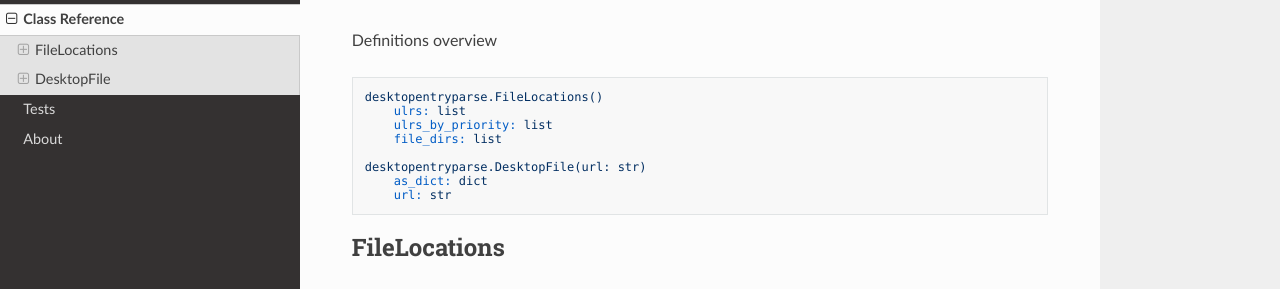
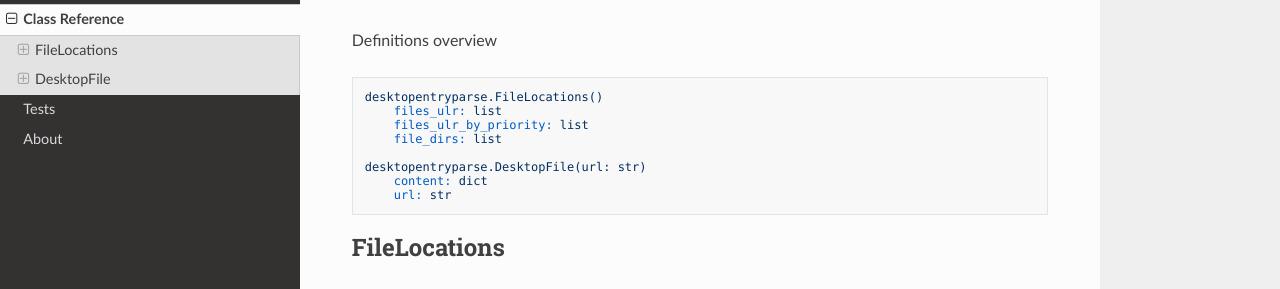
Before and after one commit to w-a-gomes/desktopentries, an MkDocs documentation site: the page built from docs/reference.md, in a window 1280 px wide and 900 px high. Shown: the part 131-420 px from the top of the window. Built offline with MkDocs 1.6.1, drawn with Linux system fonts in a browser that asks for light colours; nearby versions of some CDN libraries; some of the changed lines change nothing that is shown.

Commit message:
Doc update

````diff
--- a/docs/reference.md
+++ b/docs/reference.md
@@ -3,12 +3,12 @@
 Definitions overview
 ```
 desktopentryparse.FileLocations()
-    ulrs: list
-    ulrs_by_priority: list
+    files_ulr: list
+    files_ulr_by_priority: list
     file_dirs: list
 
 desktopentryparse.DesktopFile(url: str)
-    as_dict: dict
+    content: dict
     url: str
 ```
 
````
